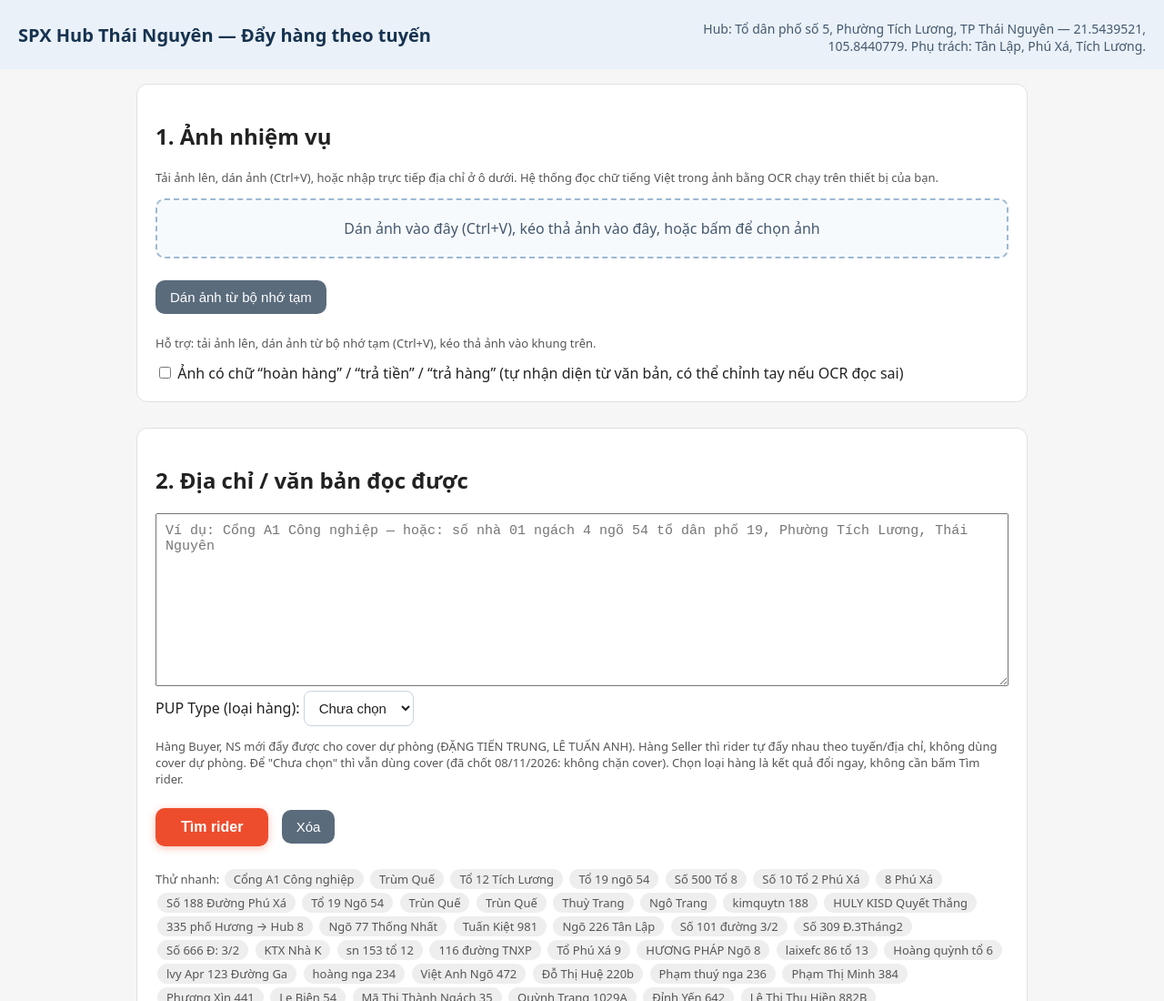
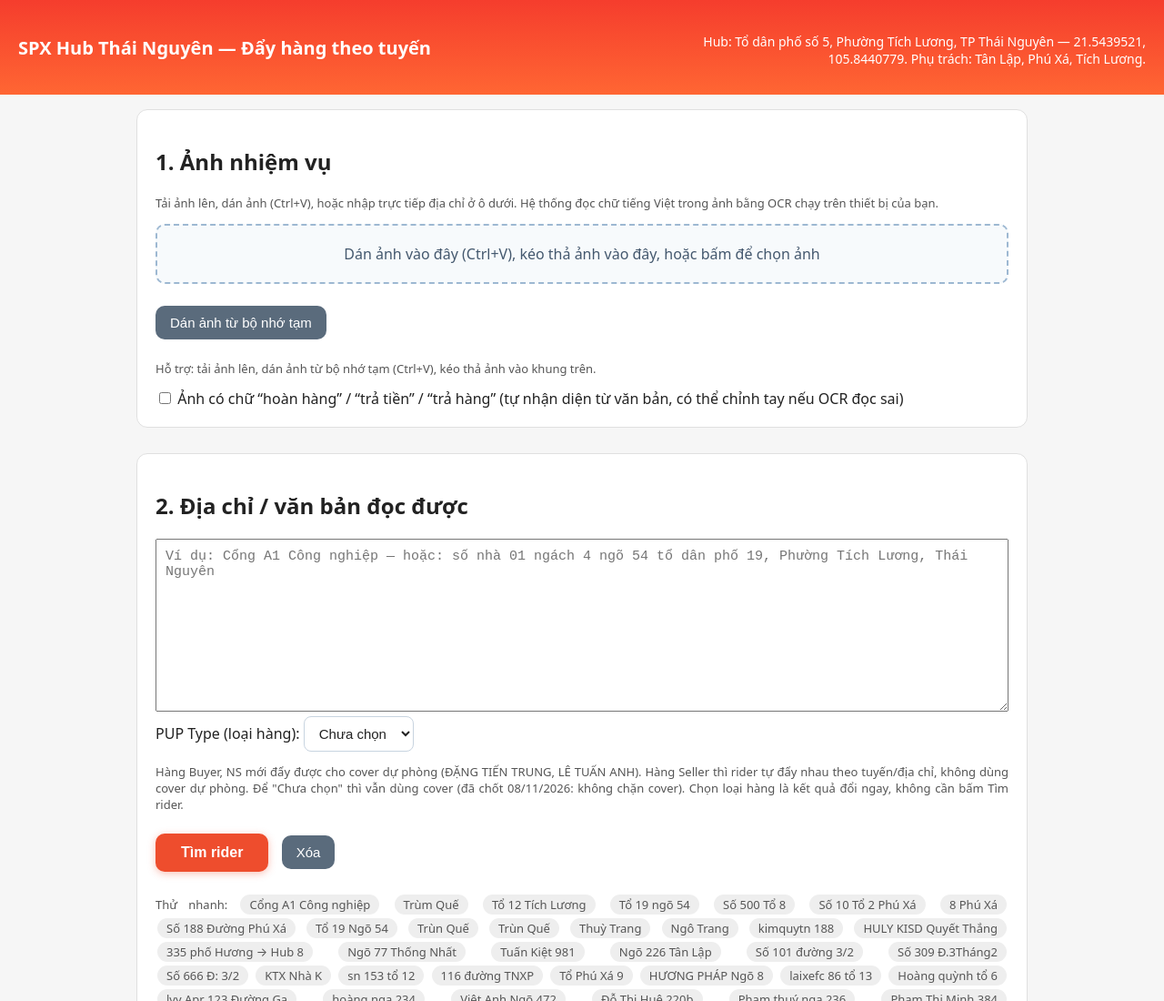
Before and after one commit to thanhbinh-ic/SPX-Hub-TNN3, a plain HTML site: page index.html in a window 1280 px wide. Shown: the top 1100 px of the page at 91% size. Drawn offline with nearby package versions, Linux system fonts and the light colour scheme.

Commit message:
UI: header gradient cam SPX (#f53d2d -> #f63), chu trang, padding 30px 20px; noi dung can deu (text-align justify)

```diff
--- a/index.html
+++ b/index.html
@@ -9,9 +9,9 @@
 <script src="https://unpkg.com/leaflet@1.9.4/dist/leaflet.js"></script>
 <script src="https://cdn.jsdelivr.net/npm/tesseract.js@5/dist/tesseract.min.js"></script>
 <style>
-body{font-family:system-ui,-apple-system,Segoe UI,Roboto,Arial,sans-serif;margin:0;background:#f6f6f6;color:#222}
-header{background:#eaf1f8;color:#16324f;padding:16px 20px;display:flex;gap:16px;align-items:center;justify-content:space-between;flex-wrap:wrap}
-header h1{margin:0;font-size:20px} header p{margin:6px 0 0;color:#44586e}
+body{font-family:system-ui,-apple-system,Segoe UI,Roboto,Arial,sans-serif;margin:0;background:#f6f6f6;color:#222;text-align:justify}
+header{background:linear-gradient(-180deg,#f53d2d,#f63);color:#fff;padding:30px 20px;display:flex;gap:16px;align-items:center;justify-content:space-between;flex-wrap:wrap}
+header h1{margin:0;font-size:20px} header p{margin:6px 0 0;color:#fff}
 .header-info{text-align:right;max-width:520px;font-size:14px}
 main{max-width:980px;margin:0 auto;padding:16px}
 .card{background:#fff;border:1px solid #e0e0e0;border-radius:12px;padding:20px;margin-bottom:28px}
```
Also changed, not shown: 1 other file.
